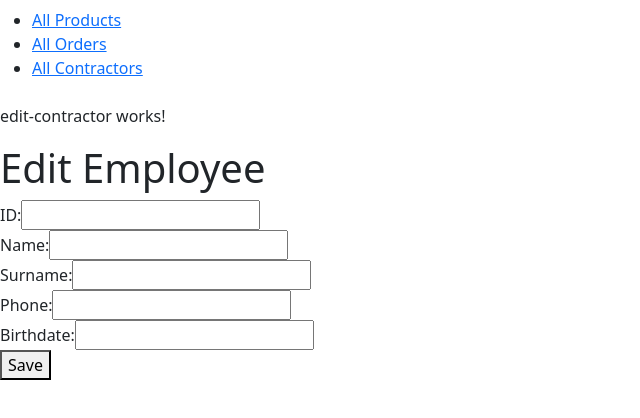
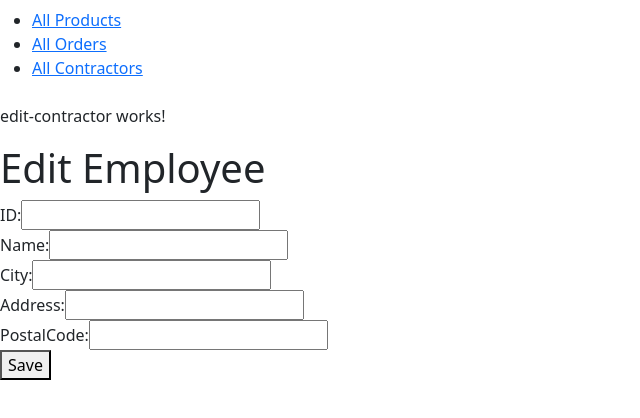
Before and after one commit to OliwierWojewoda/OrderManagment, an Angular app in the folder OrderManagmentUI/: page /editContractor/1 in a window 1280 px wide. Shown: the top 418 px of the page, without its empty margins (0-640 px from the left). Built offline with nearby package versions, Linux system fonts and the light colour scheme; no server answers.

Commit message:
UI changes

```diff
--- a/OrderManagmentUI/src/app/components/edit-contractor/edit-contractor.component.html
+++ b/OrderManagmentUI/src/app/components/edit-contractor/edit-contractor.component.html
@@ -14,16 +14,16 @@
         </div>
 
         <div class="inputs">
-            <label for="surName">Surname: </label>
-            <input type="text" id="surName" name="surName" [(ngModel)]="contractorDetails.city">
+            <label for="city">City: </label>
+            <input type="text" id="city" name="city" [(ngModel)]="contractorDetails.city">
         </div>
         <div class="inputs">
-            <label for="phone">Phone: </label>
-            <input type="text" id="phone" name="phone" [(ngModel)]="contractorDetails.address">
+            <label for="address">Address: </label>
+            <input type="text" id="address" name="address" [(ngModel)]="contractorDetails.address">
         </div>
-        <div class="inputs">
-            <label for="Birtdate">Birthdate: </label>
-            <input type="text" id="birthDate" name="birthDate" [ngModel]="contractorDetails.postalCode">
+        <div class="postalCode">
+            <label for="postalCode">PostalCode: </label>
+            <input type="text" id="postalCode" name="postalCode" [ngModel]="contractorDetails.postalCode">
         </div>
         <button id="savebutton" type="submit">Save</button>
     </form>
--- a/OrderManagmentUI/src/app/components/edit-contractor/edit-contractor.component.ts
+++ b/OrderManagmentUI/src/app/components/edit-contractor/edit-contractor.component.ts
@@ -22,7 +22,6 @@ export class EditContractorComponent implements OnInit {
           .subscribe({
             next: (contractorDetails) => {
               this.contractorDetails = contractorDetails;
-              console.log(contractorDetails)
             }
           })
         }
--- a/OrderManagmentUI/src/app/components/edit-product/edit-product.component.html
+++ b/OrderManagmentUI/src/app/components/edit-product/edit-product.component.html
@@ -14,16 +14,16 @@
         </div>
 
         <div class="inputs">
-            <label for="surName">Surname: </label>
-            <input type="text" id="surName" name="surName" [(ngModel)]="productDetails.vat">
+            <label for="vat">Vat: </label>
+            <input type="text" id="vat" name="vat" [(ngModel)]="productDetails.vat">
         </div>
         <div class="inputs">
-            <label for="phone">Phone: </label>
-            <input type="text" id="phone" name="phone" [(ngModel)]="productDetails.bruttoPrice">
+            <label for="bruttoPrice">BruttoPrice: </label>
+            <input type="text" id="bruttoPrice" name="bruttoPrice" [(ngModel)]="productDetails.bruttoPrice">
         </div>
         <div class="inputs">
-            <label for="Birtdate">Birthdate: </label>
-            <input type="text" id="birthDate" name="birthDate" [ngModel]="productDetails.nettoPrice">
+            <label for="nettoPrice">NettoPrice: </label>
+            <input type="text" id="nettoPrice" name="nettoPrice" [ngModel]="productDetails.nettoPrice">
         </div>
         <button id="savebutton" type="submit">Save</button>
     </form>
--- a/OrderManagmentUI/src/app/components/edit-product/edit-product.component.ts
+++ b/OrderManagmentUI/src/app/components/edit-product/edit-product.component.ts
@@ -22,7 +22,6 @@ export class EditProductComponent implements OnInit {
           .subscribe({
             next: (productDetails) => {
               this.productDetails = productDetails;
-              console.log(productDetails)
             }
           })
         }
--- a/OrderManagmentUI/src/app/components/view-orders/view-orders.component.ts
+++ b/OrderManagmentUI/src/app/components/view-orders/view-orders.component.ts
@@ -15,7 +15,6 @@ export class ViewOrdersComponent implements OnInit {
        .subscribe({
         next: (orders) => {
           this.orders = orders
-          console.log(orders)
         }
        });
 
```
